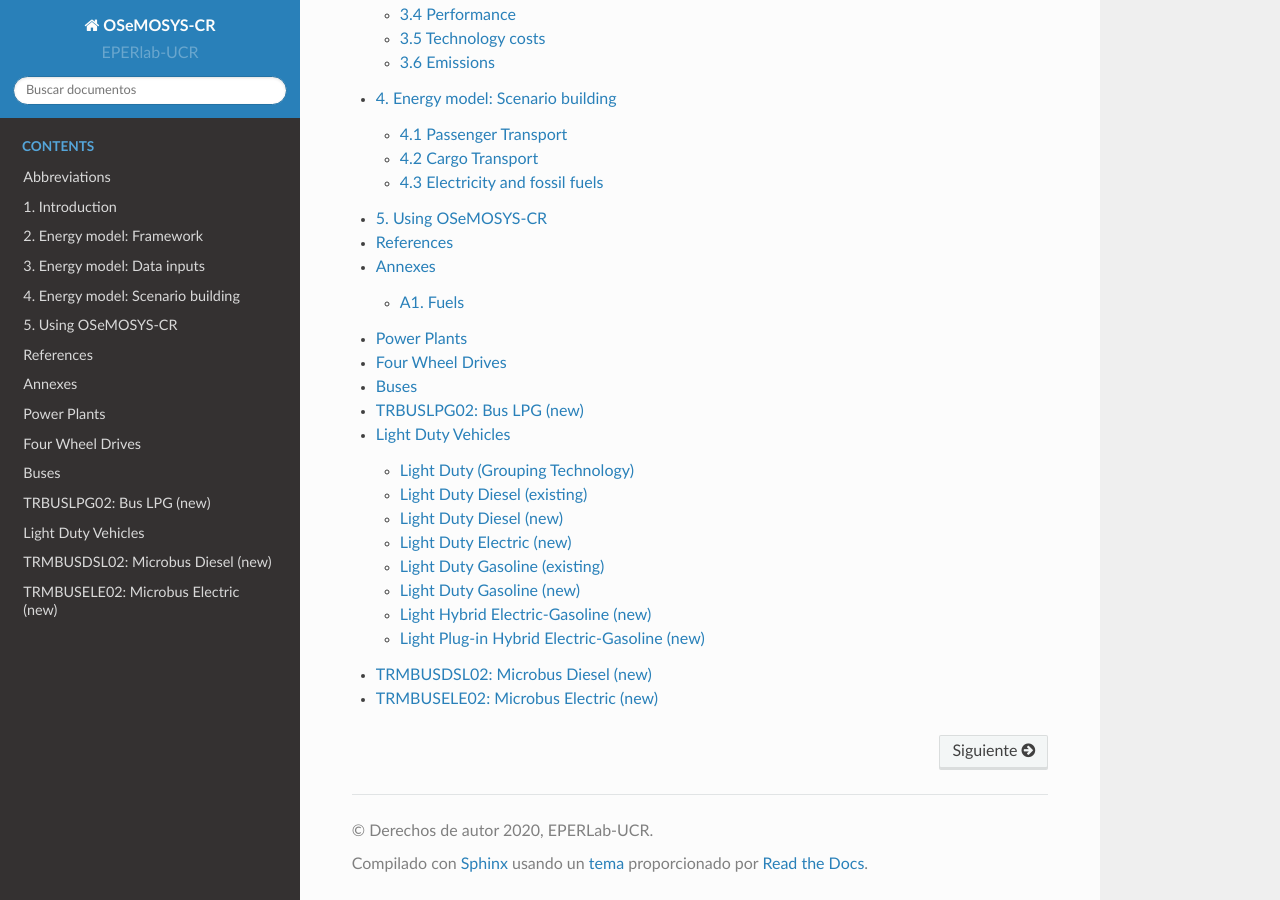
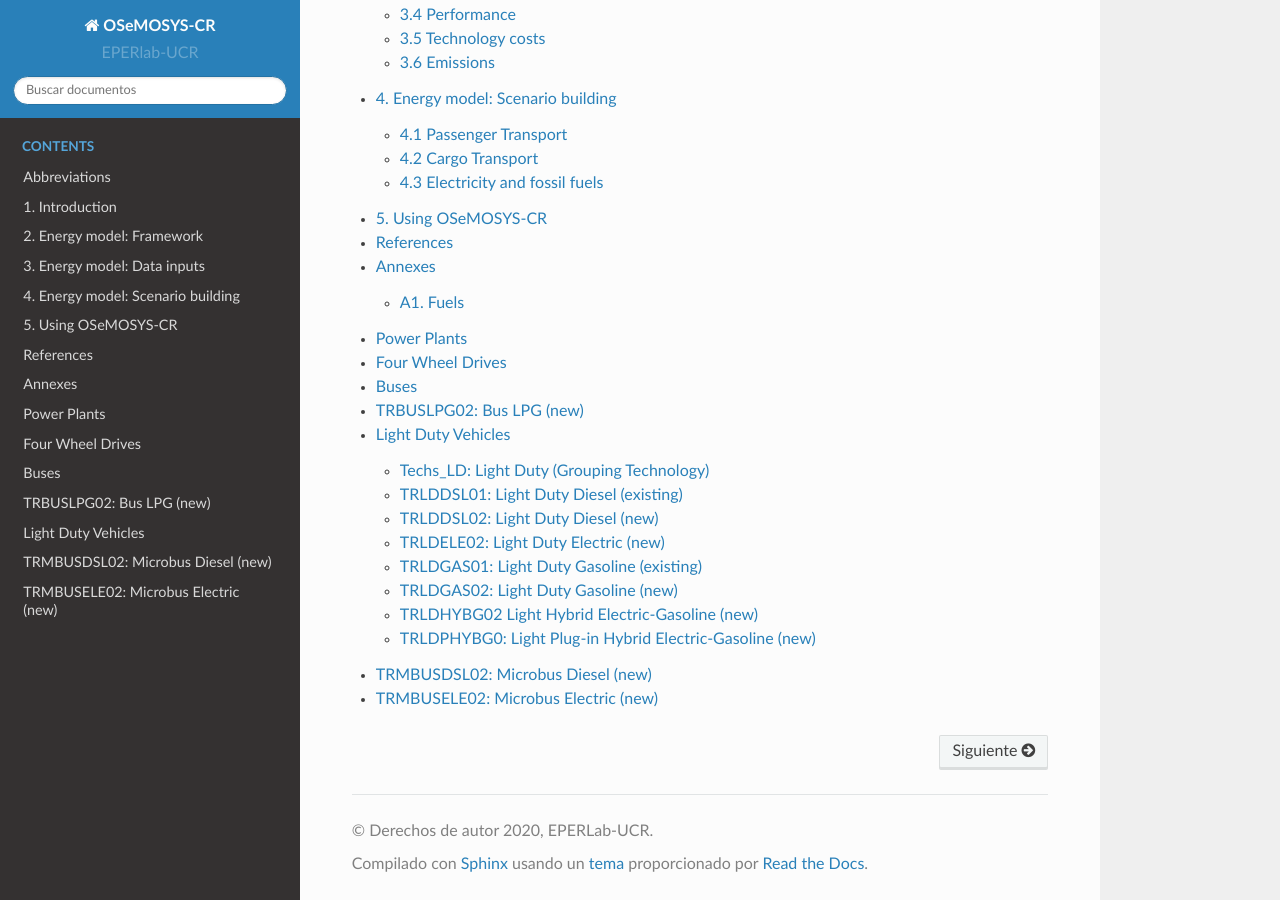
Before and after one commit to EPERLab/OSeMOSYS-CR, a Sphinx documentation site: the page built from docs/index.rst, in a window 1280 px wide and 900 px high, scrolled down 553 px. Built offline with Sphinx 7.4.7 and the Read the Docs theme 2.0.0, drawn with Linux system fonts in a browser that asks for light colours; formulas are drawn with MathJax 3; some of the changed lines change nothing that is shown.

Commit message:
Update LightDuty.rst

```diff
--- a/docs/fichas/LightDuty.rst
+++ b/docs/fichas/LightDuty.rst
@@ -1,7 +1,7 @@
 Light Duty Vehicles
 ================================
 
-Light Duty (Grouping Technology)
+Techs_LD: Light Duty (Grouping Technology)
 +++++++++
 
 +-------------------------------------------------+-------+--------------+--------------+--------------+--------------+
@@ -135,7 +135,7 @@
 Description:
    This is the description.
 
-Light Duty Diesel (existing)
+TRLDDSL01: Light Duty Diesel (existing)
 ++++++++++
 
 +-------------------------------------------------+-------+--------------+--------------+--------------+--------------+
@@ -353,7 +353,7 @@
 Description:
    This is the description.
 
-Light Duty Diesel (new)
+TRLDDSL02: Light Duty Diesel (new)
 +++++++++
 
 +-------------------------------------------------+-------+--------------+--------------+--------------+--------------+
@@ -546,7 +546,7 @@
 Description:
    This is the description.
 
-Light Duty Electric (new)
+TRLDELE02: Light Duty Electric (new)
 +++++++++
 
 +-------------------------------------------------+-------+--------------+--------------+--------------+--------------+
@@ -767,7 +767,7 @@
 Description:
    This is the description.
 
-Light Duty Gasoline (existing)
+TRLDGAS01: Light Duty Gasoline (existing)
 +++++++++
 
 +-------------------------------------------------+-------+--------------+--------------+--------------+--------------+
@@ -980,7 +980,7 @@
    This is the description.
 
 
-Light Duty Gasoline (new)
+TRLDGAS02: Light Duty Gasoline (new)
 +++++++++
 
 +-------------------------------------------------+-------+--------------+--------------+--------------+--------------+
@@ -1167,7 +1167,7 @@
 Description:
    This is the description.
 
-Light Hybrid Electric-Gasoline (new)
+TRLDHYBG02 Light Hybrid Electric-Gasoline (new)
 +++++++++
 
 +-------------------------------------------------+-------+--------------+--------------+--------------+--------------+
@@ -1342,7 +1342,7 @@
 Description:
    This is the description.
 
-Light Plug-in Hybrid Electric-Gasoline (new)
+TRLDPHYBG0: Light Plug-in Hybrid Electric-Gasoline (new)
 ++++++++
 
 +-------------------------------------------------+-------+--------------+--------------+--------------+--------------+
```
